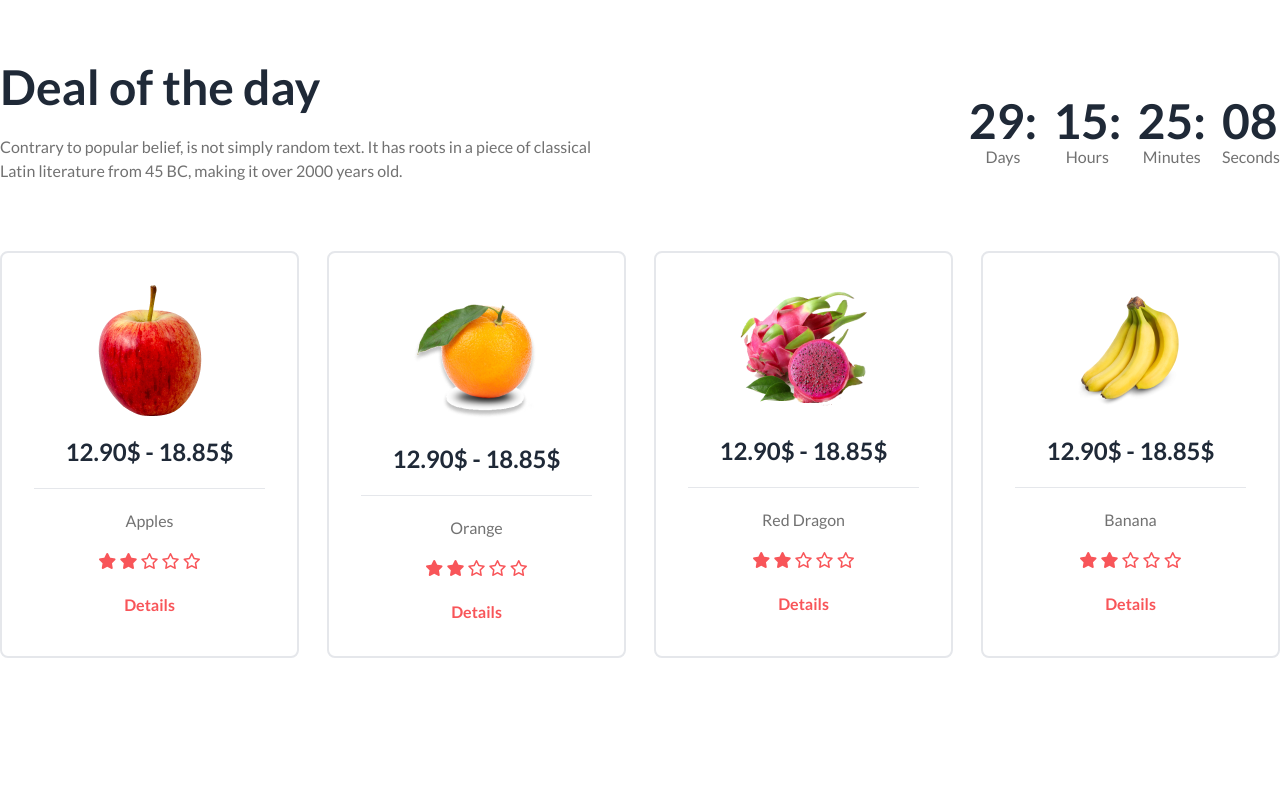
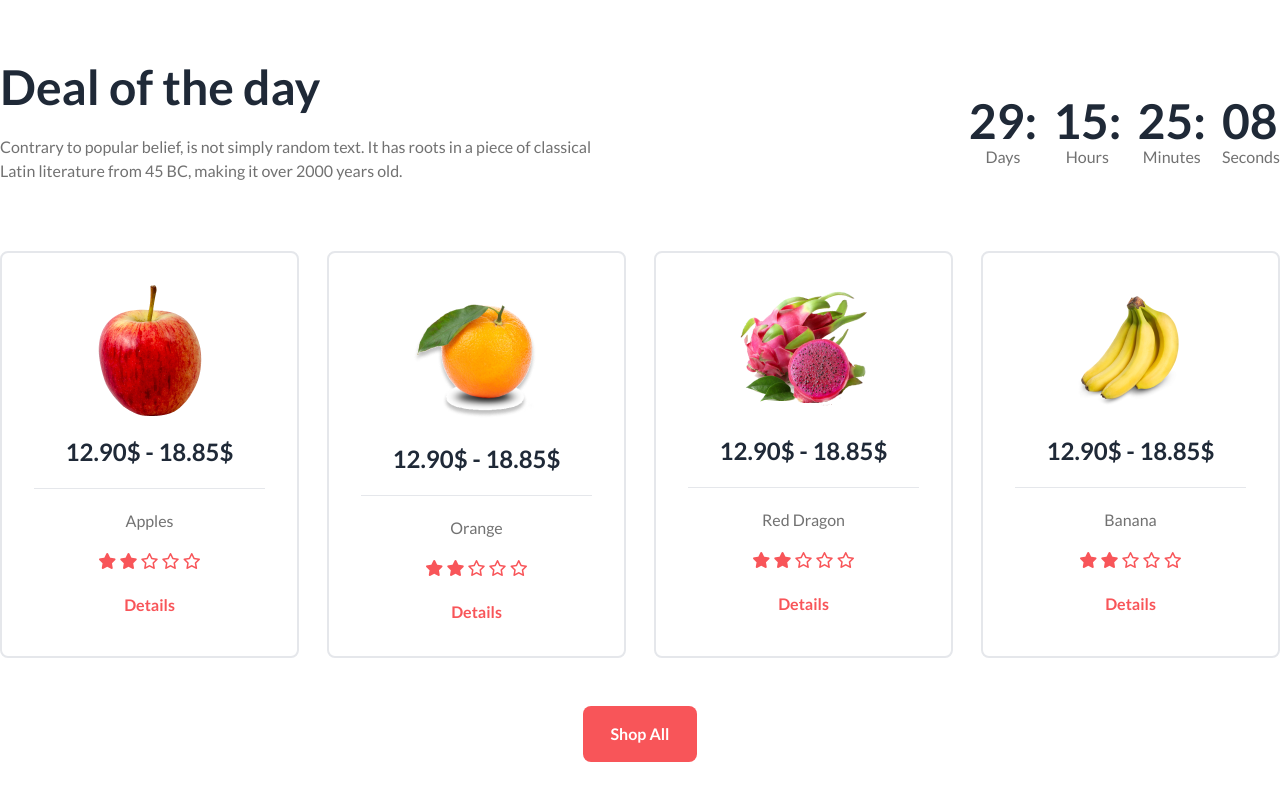
Before and after one commit to Rayhan426/fruits-bursts, a plain HTML site: page index.html in a window 1280 px wide. Shown: the part 1005-1805 px from the top of the page. Before the commit the page ends 1695 px from the top, so only its background shows below. Drawn offline with nearby package versions, Linux system fonts and the light colour scheme.

Commit message:
button added

```diff
--- a/index.html
+++ b/index.html
@@ -308,7 +308,7 @@
                                 </div>
                             </div>
                         </div>
-                        <!-- modal end  -->
+                        <!-- modal frist end  -->
                     </div>
                     <div class="space-y-5 border-2 rounded-lg text-center p-8 mt-5">
                         <div class="flex justify-center">
@@ -323,7 +323,7 @@
                         <i class="fa-regular fa-star text-button-tomato"></i>
                         <i class="fa-regular fa-star text-button-tomato"></i>
 
-                        <!-- start modal 2st  -->
+                        <!-- start modal second  -->
                         <div class="block">
                             <a href="#my_modal_7" class="text-button-tomato font-bold">Details</a>
                             <div class="modal" id="my_modal_7">
@@ -352,7 +352,7 @@
                                 </div>
                             </div>
                         </div>
-                        <!-- end modal -->
+                        <!-- end second modal -->
                     </div>
                     <div class="space-y-5 border-2 rounded-lg text-center p-8 mt-5">
                         <div class="flex justify-center">
@@ -396,7 +396,7 @@
                                 </div>
                             </div>
                         </div>
-                        <!-- modal end  -->
+                        <!-- modal third end  -->
                     </div>
                     <div class="space-y-5 border-2 rounded-lg text-center p-8 mt-5">
                         <div class="flex justify-center">
@@ -445,9 +445,16 @@
                 </div>
             </div>
             </dialog>
+            <div class="text-center mt-12">
+                <button class="rounded-lg font-bold bg-button-tomato text-white capitalize px-7 py-4">Shop All</button>
+            </div>
+
+            </div>
+        </section>
 
 
-            </div>
+        <section class="my-40">
+
         </section>
 
     </main>
```
